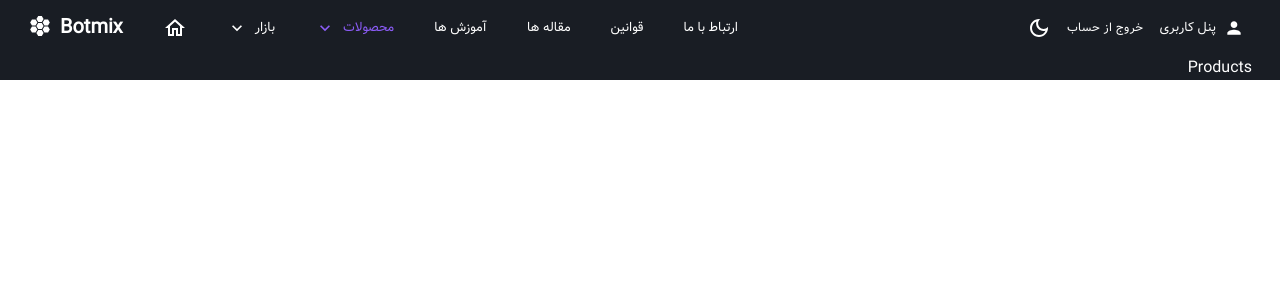
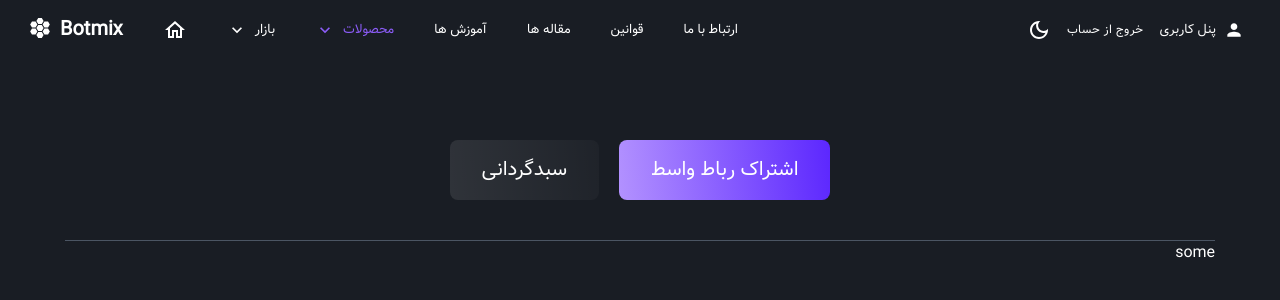
Before and after one commit to Alivolley/adminbotmix, a React (Vite) app: page /products in a window 1280 px wide. Shown: the top 300 px of the page. Built offline with nearby package versions, Linux system fonts and the light colour scheme.

Commit message:
products , portfolio tab finished

```diff
--- a/src/components/layout/mobile-navbar/mobile-navbar.jsx
+++ b/src/components/layout/mobile-navbar/mobile-navbar.jsx
@@ -95,14 +95,16 @@ function MobileNavbar({ setMobileMenuOpen }) {
               <div className="flex flex-col pr-4">
                 <NavLink
                   onClick={() => setMobileMenuOpen(false)}
-                  to="/some"
+                  to="/products"
+                  state="portfolio_management"
                   className="px-3 py-4 text-sm transition-colors duration-200 hover:text-violet-600"
                 >
                   سبد گردانی
                 </NavLink>
                 <NavLink
                   onClick={() => setMobileMenuOpen(false)}
-                  to="/some"
+                  to="/products"
+                  state="robot_interface"
                   className="p-3 text-sm transition-colors duration-200 hover:text-violet-600"
                 >
                   اشتراک ربات واسط
--- a/src/components/layout/pages-layout/pages-layout.jsx
+++ b/src/components/layout/pages-layout/pages-layout.jsx
@@ -121,7 +121,7 @@ function PagesLayout() {
                 <NavLink
                   to="/products"
                   id="dropdownBtn"
-                  className="flex items-center gap-2 py-2 transition-colors duration-200 hover:text-violet-500"
+                  className="flex items-center gap-2 py-3 transition-colors duration-200 hover:text-violet-500"
                 >
                   محصولات
                   <KeyboardArrowDownIcon fontSize="small" />
@@ -132,14 +132,16 @@ function PagesLayout() {
                   className="bg-grayBackground dark:bg-bgSecondary"
                 >
                   <NavLink
-                    to="/some"
+                    to="/products"
+                    state="portfolio_management"
                     className="border-b-[1px] border-solid border-stone-200 p-3 text-textMainDark transition-colors duration-200
                     hover:!text-violet-600 dark:text-textMain"
                   >
                     سبدگردانی
                   </NavLink>
                   <NavLink
-                    to="/some"
+                    to="/products"
+                    state="robot_interface"
                     className="border-b-[1px] border-solid border-stone-200 p-3 text-textMainDark transition-colors duration-200
                     hover:!text-violet-600 dark:text-textMain"
                   >
@@ -153,7 +155,7 @@ function PagesLayout() {
               <div id="dropdownWrapper">
                 <p
                   id="dropdownBtn"
-                  className="flex items-center gap-2 py-2 transition-colors duration-200 hover:text-violet-500"
+                  className="flex items-center gap-2 py-3 transition-colors duration-200 hover:text-violet-500"
                 >
                   بازار
                   <KeyboardArrowDownIcon fontSize="small" />
--- /dev/null
+++ b/src/components/pages/products/product-card/product-card.jsx
@@ -0,0 +1,36 @@
+// MUI
+import { Button } from '@mui/material';
+
+// Assets
+import { ProductCardStyle } from './product-card.style';
+
+function ProductCard({ imageSrc }) {
+  return (
+    <ProductCardStyle>
+      <div id="image_wrapper">
+        <img src={imageSrc} alt="product" />
+      </div>
+      <h3 className="mt-7 text-xl font-bold">نام محصول</h3>
+
+      <p className="mt-8 dark:text-textGray">
+        لورم ایپسوم متن نامفهوم از صنعت چاپ و با سادگی نامفهوم است در ستون سادگی
+        نامفهوم و سطرآنچنان که لازم است
+      </p>
+
+      <div className="mb-5 mt-7 flex items-center justify-between border-b border-gray-300 pb-5 dark:border-gray-600">
+        <p className="text-violet-400">قیمت : </p>
+        <p className="text-sm">325000 تومان</p>
+      </div>
+
+      <Button
+        className="w-full !font-vazir"
+        variant="contained"
+        // color="textGray"
+      >
+        خرید
+      </Button>
+    </ProductCardStyle>
+  );
+}
+
+export default ProductCard;
--- /dev/null
+++ b/src/components/pages/products/product-card/product-card.style.js
@@ -0,0 +1,40 @@
+import styled from '@emotion/styled';
+
+export const ProductCardStyle = styled.div(({ theme }) => ({
+  ...(theme.palette.mode === 'dark'
+    ? {
+        background:
+          'linear-gradient(89.96deg,hsla(0,0%,100%,.05) .03%,hsla(0,0%,100%,.008) 49.67%,hsla(0,0%,100%,.05) 99.96%)',
+      }
+    : {
+        background:
+          'linear-gradient(89.96deg, hsl(0deg 0% 0% / 10%) .03%, hsl(0deg 0% 0% / 20%) 49.67%, hsl(0deg 0% 0% / 10%) 99.96%)',
+      }),
+
+  width: '100%',
+  backdropFilter: 'blur(4px)',
+  border: '1px solid hsla(0,0%,100%,.1)',
+  borderRadius: '20px',
+  padding: '15px',
+
+  ':hover': {
+    '& #image_wrapper': {
+      img: {
+        transform: 'scale(1.1)',
+      },
+    },
+  },
+
+  '& #image_wrapper': {
+    borderRadius: '20px',
+    aspectRatio: '1/1',
+    overflow: 'hidden',
+
+    img: {
+      width: '100%',
+      height: '100%',
+      objectFit: 'fill',
+      transition: 'all 0.4s',
+    },
+  },
+}));
--- a/src/pages/products/products.jsx
+++ b/src/pages/products/products.jsx
@@ -1,5 +1,82 @@
+import { useState } from 'react';
+import { useLocation } from 'react-router-dom';
+
+// MUI
+import { Grid } from '@mui/material';
+
+// Assets
+import articlePicTest from '../../assets/images/articlePicTest.png';
+import articlePicTest2 from '../../assets/images/portfolioTest.png';
+import articlePicTest3 from '../../assets/images/testPic.png';
+import articlePicTest4 from '../../assets/images/user.jpg';
+
+// Components
+import ProductCard from '../../components/pages/products/product-card/product-card';
+
 function Products() {
-  return <div>Products</div>;
+  const location = useLocation();
+
+  const [chosenCategory, setChosenCategory] = useState(
+    location.state || 'robot_interface',
+  );
+
+  return (
+    <div className="mx-auto mb-32 mt-14 min-h-screen max-w-[1150px] customMd:mt-[80px]">
+      <div className="mt-9 flex flex-wrap items-center justify-center gap-2 border-b border-gray-300 pb-10 dark:border-gray-600 customSm:gap-5">
+        <button
+          type="button"
+          className={`whitespace-nowrap text-sm customSm:text-xl rounded-lg bg-gradientBtnGray customSm:px-8 px-4 customSm:py-4 py-3 backdrop:blur-sm
+           dark:bg-gradientBtnGrayDark dark:text-textMainDark ${
+             chosenCategory === 'robot_interface'
+               ? 'bg-gradientBtnPurple text-white dark:bg-gradientBtnPurple'
+               : ''
+           }`}
+          onClick={() => setChosenCategory('robot_interface')}
+        >
+          اشتراک رباط واسط
+        </button>
+        <button
+          type="button"
+          className={`whitespace-nowrap text-sm customSm:text-xl rounded-lg bg-gradientBtnGray customSm:px-8 px-4 customSm:py-4 py-3 backdrop:blur-sm
+           dark:bg-gradientBtnGrayDark dark:text-textMainDark ${
+             chosenCategory === 'portfolio_management'
+               ? 'bg-gradientBtnPurple text-white dark:bg-gradientBtnPurple'
+               : ''
+           }`}
+          onClick={() => setChosenCategory('portfolio_management')}
+        >
+          سبدگردانی
+        </button>
+      </div>
+
+      {chosenCategory === 'robot_interface' && <div>some</div>}
+
+      {chosenCategory === 'portfolio_management' && (
+        <div className="mt-9 customSm:mt-16">
+          <Grid container spacing={5}>
+            <Grid item xs={12} sm={6} md={4}>
+              <ProductCard imageSrc={articlePicTest} />
+            </Grid>
+            <Grid item xs={12} sm={6} md={4}>
+              <ProductCard imageSrc={articlePicTest2} />
+            </Grid>
+            <Grid item xs={12} sm={6} md={4}>
+              <ProductCard imageSrc={articlePicTest3} />
+            </Grid>
+            <Grid item xs={12} sm={6} md={4}>
+              <ProductCard imageSrc={articlePicTest4} />
+            </Grid>
+            <Grid item xs={12} sm={6} md={4}>
+              <ProductCard imageSrc={articlePicTest} />
+            </Grid>
+            <Grid item xs={12} sm={6} md={4}>
+              <ProductCard imageSrc={articlePicTest} />
+            </Grid>
+          </Grid>
+        </div>
+      )}
+    </div>
+  );
 }
 
 export default Products;
--- a/src/pages/tutorials/tutorials.jsx
+++ b/src/pages/tutorials/tutorials.jsx
@@ -20,7 +20,7 @@ function Tutorials() {
         >
           لیست آموزش ها
         </h1>
-        <div className="relative mt-14 customSm:mt-24">
+        <div className="mt-14 customSm:mt-24">
           <Grid container spacing={5}>
             <Grid item xs={12} sm={6} md={4}>
               <TutorialCard imageSrc={articlePicTest} />
```
